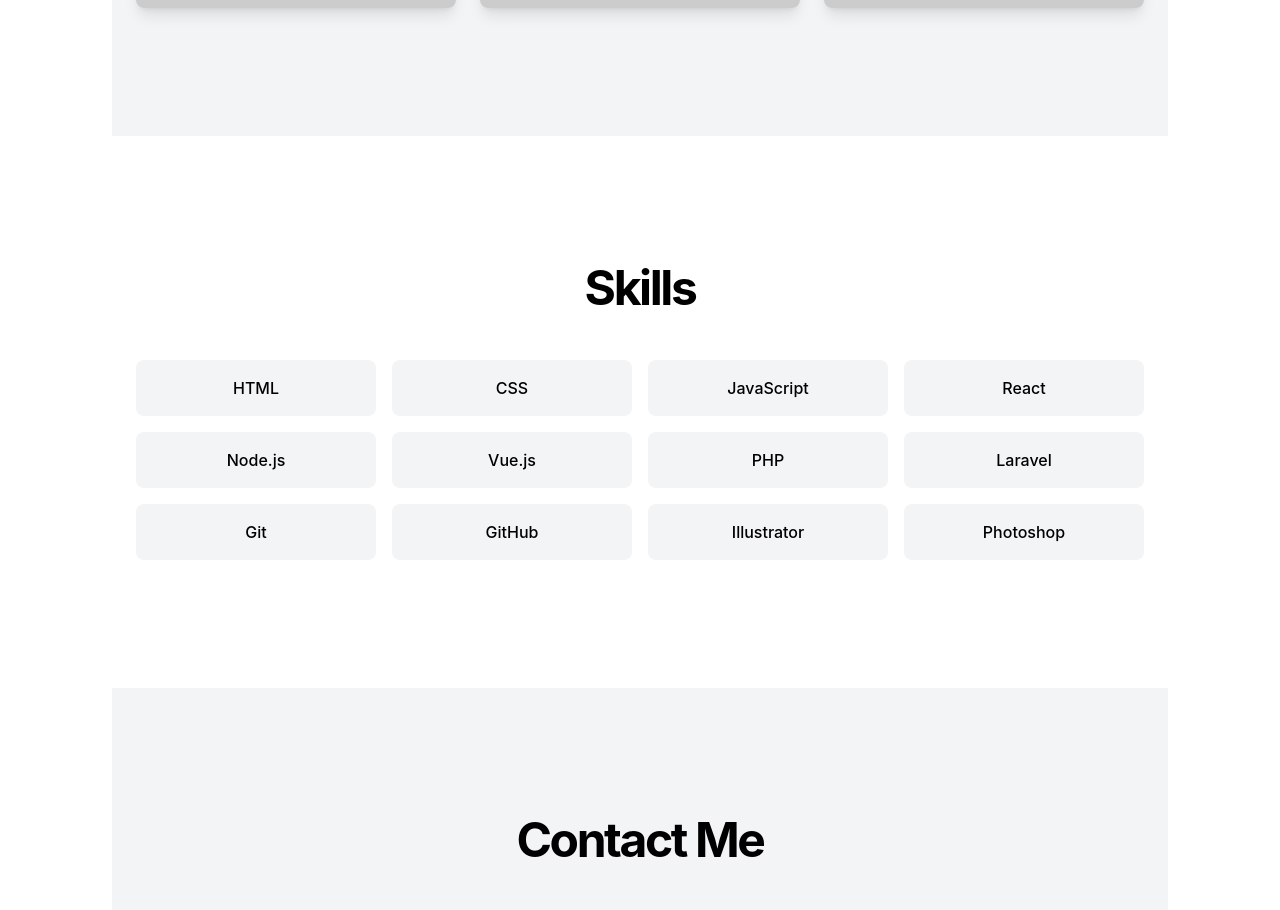
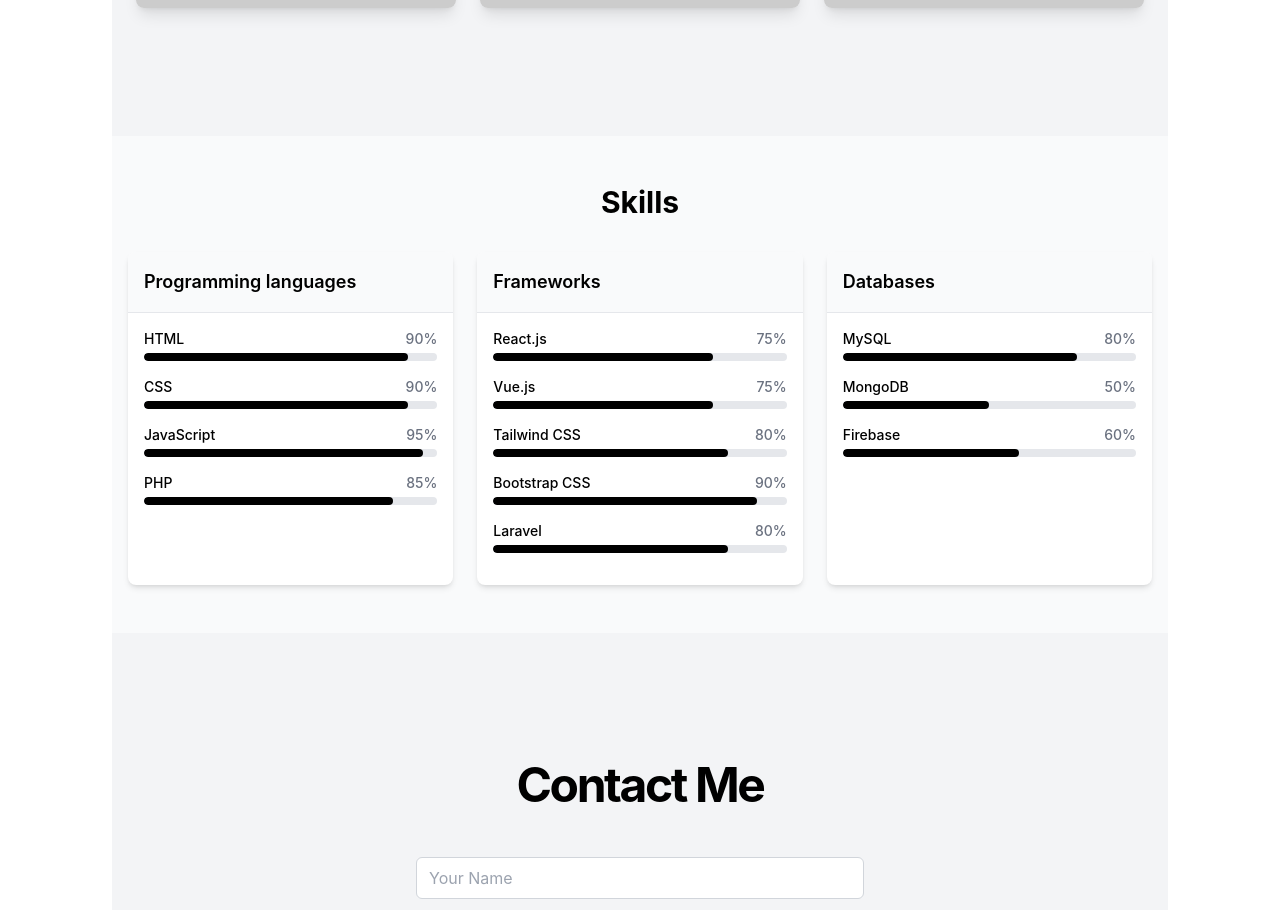
Before and after one commit to mArchilli/portfolio, a React (Vite) app: page / in a window 1280 px wide. Shown: the part 1076-1986 px from the top of the page. Built offline with nearby package versions, Linux system fonts and the light colour scheme.

Commit message:
section skills modificada

```diff
--- a/package.json
+++ b/package.json
@@ -11,6 +11,7 @@
   },
   "dependencies": {
     "lucide-react": "^0.453.0",
+    "prop-types": "^15.8.1",
     "react": "^18.3.1",
     "react-dom": "^18.3.1",
     "react-router-dom": "^6.27.0"
--- a/src/components/Skills.jsx
+++ b/src/components/Skills.jsx
@@ -1,21 +1,50 @@
+import SkillCard from './ui/SkillCard';
+
 export function Skills() {
-    const skills = ["HTML", "CSS", "JavaScript", "React", "Node.js", "Vue.js", "PHP", "Laravel", "Git", "GitHub", "Illustrator", "Photoshop"];
+  const skillCategories = [
+    {
+      title: "Programming languages",
+      skills: [
+        { name: "HTML", level: 90 },
+        { name: "CSS", level: 90 },
+        { name: "JavaScript", level: 95 },
+        { name: "PHP", level: 85 },
+      ],
+    },
+    {
+      title: "Frameworks",
+      skills: [
+        { name: "React.js", level: 75 },
+        { name: "Vue.js", level: 75 },
+        { name: "Tailwind CSS", level: 80 },
+        { name: "Bootstrap CSS", level: 90 },
+        { name: "Laravel", level: 80 },
+      ],
+    },
+    {
+      title: "Databases",
+      skills: [
+        { name: "MySQL", level: 80 },
+        { name: "MongoDB", level: 50 },
+        { name: "Firebase", level: 60 },
+      ],
+    },
+    // Add more categories as needed
+  ];
 
   return (
-      <section id="skills" className="w-full py-12 md:py-24 lg:py-32">
-        <div className="container px-4 md:px-6 mx-auto">
-          <h2 className="text-3xl font-bold tracking-tighter sm:text-5xl text-center mb-12 text-black">Skills</h2>
-          <div className="grid grid-cols-2 md:grid-cols-3 lg:grid-cols-4 gap-4">
-            {skills.map((skill) => (
-              <div
-                key={skill}
-                className="flex items-center justify-center p-4 rounded-lg bg-gray-100 hover:bg-gray-300 cursor-pointer transform transition-transform duration-300 hover:scale-110"
-              >
-                <span className="font-medium text-black">{skill}</span>
-              </div>
+    <section className="py-12 bg-gray-50">
+      <div className="container mx-auto px-4">
+        <h2 className="text-3xl font-bold text-center mb-8 text-black" id='skills'>Skills</h2>
+        <div className="grid grid-cols-1 md:grid-cols-2 lg:grid-cols-3 gap-6">
+          {skillCategories.map((category, index) => (
+            <SkillCard key={index} title={category.title} skills={category.skills} />
           ))}
         </div>
       </div>
     </section>
   );
 }
+
+
+export default Skills;
--- /dev/null
+++ b/src/components/ui/Card.jsx
@@ -0,0 +1,14 @@
+import PropTypes from 'prop-types';
+
+const Card = ({ children, className = '', ...props }) => (
+  <div className={`bg-white rounded-lg shadow-md overflow-hidden ${className}`} {...props}>
+    {children}
+  </div>
+);
+
+Card.propTypes = {
+  children: PropTypes.node.isRequired, // Valida que children exista y sea un nodo (texto, elemento o fragmento)
+  className: PropTypes.string, // Valida que className sea un string
+};
+
+export default Card;
--- /dev/null
+++ b/src/components/ui/CardContent.jsx
@@ -0,0 +1,15 @@
+import PropTypes from 'prop-types';
+
+export function CardContent({ children, className = '', ...props }) {
+  return (
+    <div className={`p-4 ${className}`} {...props}>
+      {children}
+    </div>
+  );
+}
+
+// Validación de props
+CardContent.propTypes = {
+  children: PropTypes.node.isRequired, // Los hijos deben ser un nodo de React
+  className: PropTypes.string,          // className debe ser una cadena
+};
--- /dev/null
+++ b/src/components/ui/CardHeader.jsx
@@ -0,0 +1,15 @@
+import PropTypes from 'prop-types';
+
+export function CardHeader({ children, className = '', ...props }) {
+  return (
+    <div className={`p-4 border-b ${className}`} {...props}>
+      {children}
+    </div>
+  );
+}
+
+// Validación de props
+CardHeader.propTypes = {
+  children: PropTypes.node.isRequired, // Los hijos deben ser un nodo de React
+  className: PropTypes.string,          // className debe ser una cadena
+};
--- /dev/null
+++ b/src/components/ui/CardTitle.jsx
@@ -0,0 +1,15 @@
+import PropTypes from 'prop-types';
+
+export function CardTitle({ children, className = '', ...props }) {
+  return (
+    <h3 className={`text-lg font-semibold text-black ${className}`} {...props}>
+      {children}
+    </h3>
+  );
+}
+
+// Validación de props
+CardTitle.propTypes = {
+  children: PropTypes.node.isRequired, // Los hijos deben ser un nodo de React
+  className: PropTypes.string,          // className debe ser una cadena
+};
--- /dev/null
+++ b/src/components/ui/Progress.jsx
@@ -0,0 +1,23 @@
+import PropTypes from 'prop-types';
+
+export function Progress({ value, max = 100, className = '', ...props }) {
+  return (
+    <div className={`bg-gray-200 rounded-full h-2 overflow-hidden ${className}`} {...props}>
+      <div
+        className="bg-black h-full rounded-full transition-all duration-300 ease-in-out"
+        style={{ width: `${(value / max) * 100}%` }} // Se ajusta el ancho según el valor
+        role="progressbar"
+        aria-valuenow={value}
+        aria-valuemin="0"
+        aria-valuemax={max}
+      ></div>
+    </div>
+  );
+}
+
+// Validación de props
+Progress.propTypes = {
+  value: PropTypes.number.isRequired, // value debe ser un número
+  max: PropTypes.number,                // max debe ser un número
+  className: PropTypes.string,          // className debe ser una cadena
+};
--- /dev/null
+++ b/src/components/ui/SkillCard.jsx
@@ -0,0 +1,40 @@
+import {PropTypes} from 'prop-types';
+import Card from './Card';
+import {CardHeader} from './CardHeader';
+import {CardTitle} from './CardTitle';
+import {CardContent} from './CardContent';
+import {Progress} from './Progress';
+
+export function SkillCard({ title, skills }) {
+  return (
+    <Card>
+      <CardHeader className="bg-gray-50">
+        <CardTitle>{title}</CardTitle>
+      </CardHeader>
+      <CardContent>
+        {skills.map((skill, index) => (
+          <div key={index} className="mb-4">
+            <div className="flex justify-between items-center mb-1">
+              <span className="text-sm font-medium text-black">{skill.name}</span>
+              <span className="text-sm font-medium text-gray-500">{skill.level}%</span>
+            </div>
+            <Progress value={skill.level} max={100} />
+          </div>
+        ))}
+      </CardContent>
+    </Card>
+  );
+}
+
+// Validación de props
+SkillCard.propTypes = {
+  title: PropTypes.string.isRequired, // title debe ser una cadena
+  skills: PropTypes.arrayOf(
+    PropTypes.shape({
+      name: PropTypes.string.isRequired, // name debe ser una cadena
+      level: PropTypes.number.isRequired,  // level debe ser un número
+    })
+  ).isRequired, // skills debe ser un array de objetos
+};
+
+export default SkillCard;
```
Also changed, not shown: 1 other file (tests, documents, lock files or other folders). Lines whose indentation alone changed are shown as unchanged.
